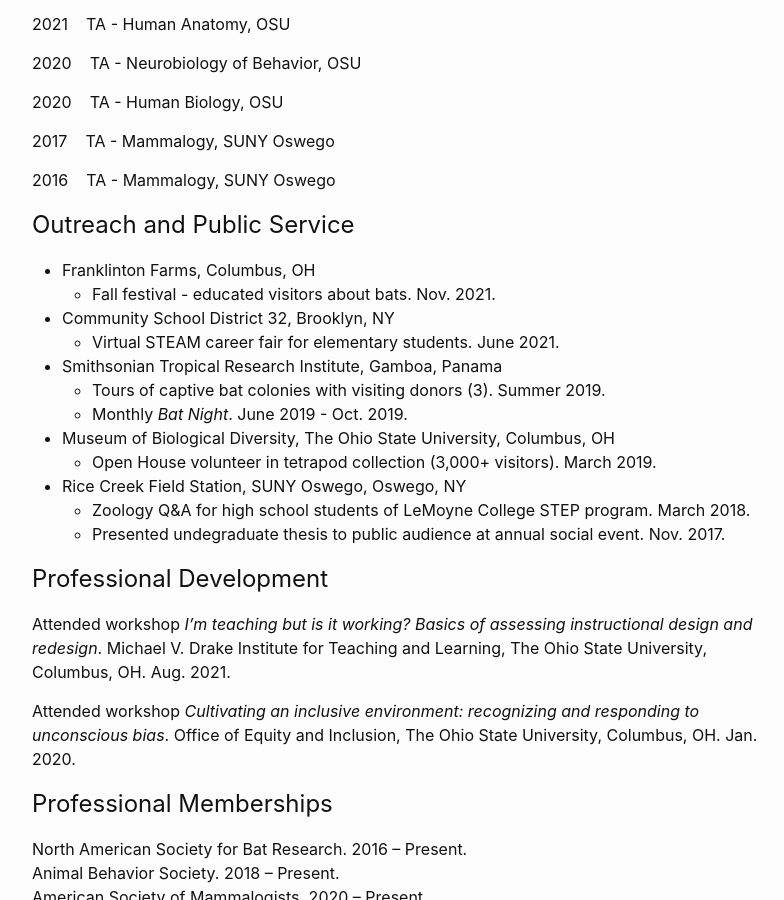
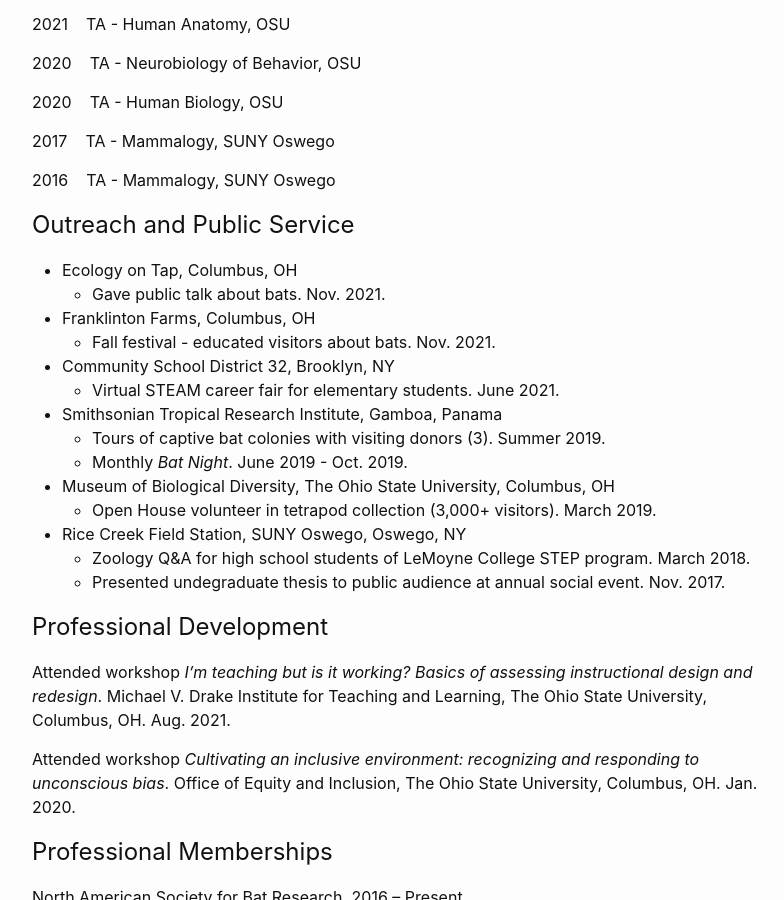
Before and after one commit to imranrazik/imranrazik.github.io, a Jekyll site: the page built from CV.md, in a window 1280 px wide and 900 px high, scrolled down 2740 px. Shown: the whole window, without its empty margins (238-1022 px from the left). Built offline with Jekyll 4.4.1, drawn with Linux system fonts in a browser that asks for light colours; our own code applies the rules of GitHub Pages for plain Markdown files.

Commit message:
Update CV.md

```diff
--- a/CV.md
+++ b/CV.md
@@ -93,6 +93,8 @@
 2016&nbsp;&nbsp;&nbsp;&nbsp;TA - Mammalogy, SUNY Oswego
 
 ## Outreach and Public Service
+- Ecology on Tap, Columbus, OH
+  - Gave public talk about bats. Nov. 2021.
 - Franklinton Farms, Columbus, OH
   - Fall festival - educated visitors about bats.  Nov. 2021.
 - Community School District 32, Brooklyn, NY
```
